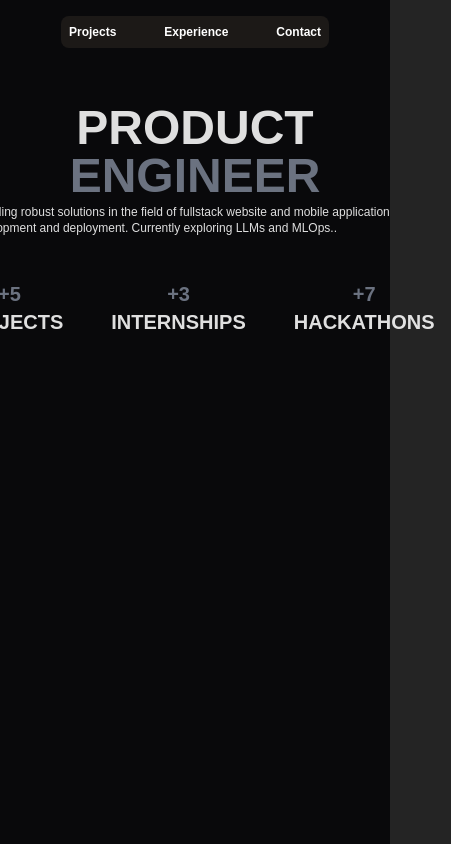
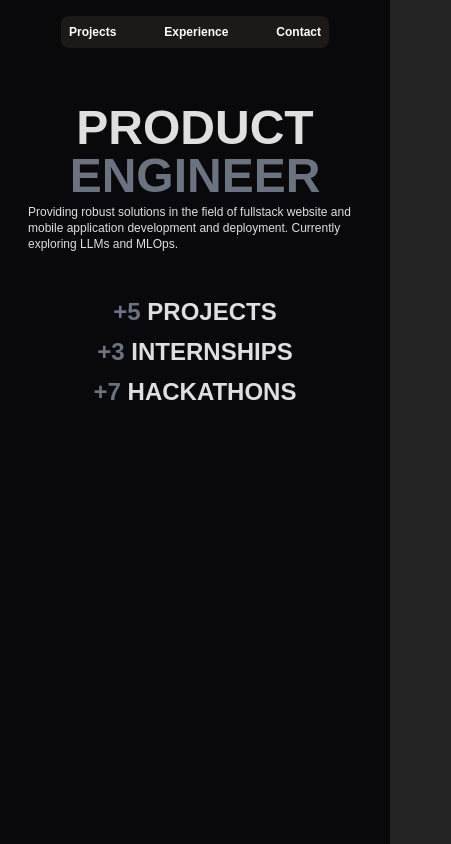
Before and after one commit to antonnprince/Portfolio, a React (Vite) app: page / in a window 390 px wide. Shown: the whole page, 451 px wide, since content can reach past the window. Built offline with nearby package versions, Linux system fonts and the light colour scheme; a web font is replaced by a local one.

Commit message:
summary section responsive

```diff
--- a/src/Hero.jsx
+++ b/src/Hero.jsx
@@ -3,10 +3,10 @@ import React from 'react'
 const Hero = () => {
   return (
     <div
-    className='flex flex-col md:flex-row w-full justify-between mt-12'
+    className='flex flex-col md:flex-row w-full justify-between mt-12 p-0'
     >
         <div
-        className='bg-[#d4d4d4] w-full relative md:mr-32 lg:mr-42 rounded-lg'
+        className='bg-[#d4d4d4] w-full relative md:mr-28 lg:mr-42 rounded-lg'
         >
           {/* insert picture/avatar here */}
         </div>
@@ -25,7 +25,7 @@ const Hero = () => {
            className='text-left mx-auto p-1 text-xs md:text-lg'
           >
             Providing robust solutions in the field of fullstack website and mobile application development and deployment.
-            Currently exploring LLMs and MLOps..
+            Currently exploring LLMs and MLOps.
           </p>
         </div>
     </div>
--- a/src/Summary.jsx
+++ b/src/Summary.jsx
@@ -2,7 +2,7 @@ import React from 'react'
 
 const Summary = () => {
   return (
-            <div className='flex flex-row space-x-12 justify-center  text-xl md:text-3xl lg:text-5xl font-bold mt-8 md:mt-12'>
+            <div className='flex flex-col sm:flex-row space-y-2 justify-between text-2xl md:text-3xl lg:text-5xl font-bold mt-8 md:mt-12'>
                 <h1> <span className='text-[#6B7280]'>+5</span> PROJECTS</h1>
                 <h1><span className='text-[#6B7280]'>+3</span> INTERNSHIPS</h1>
                 <h1><span className='text-[#6B7280]'>+7</span> HACKATHONS</h1>
```
